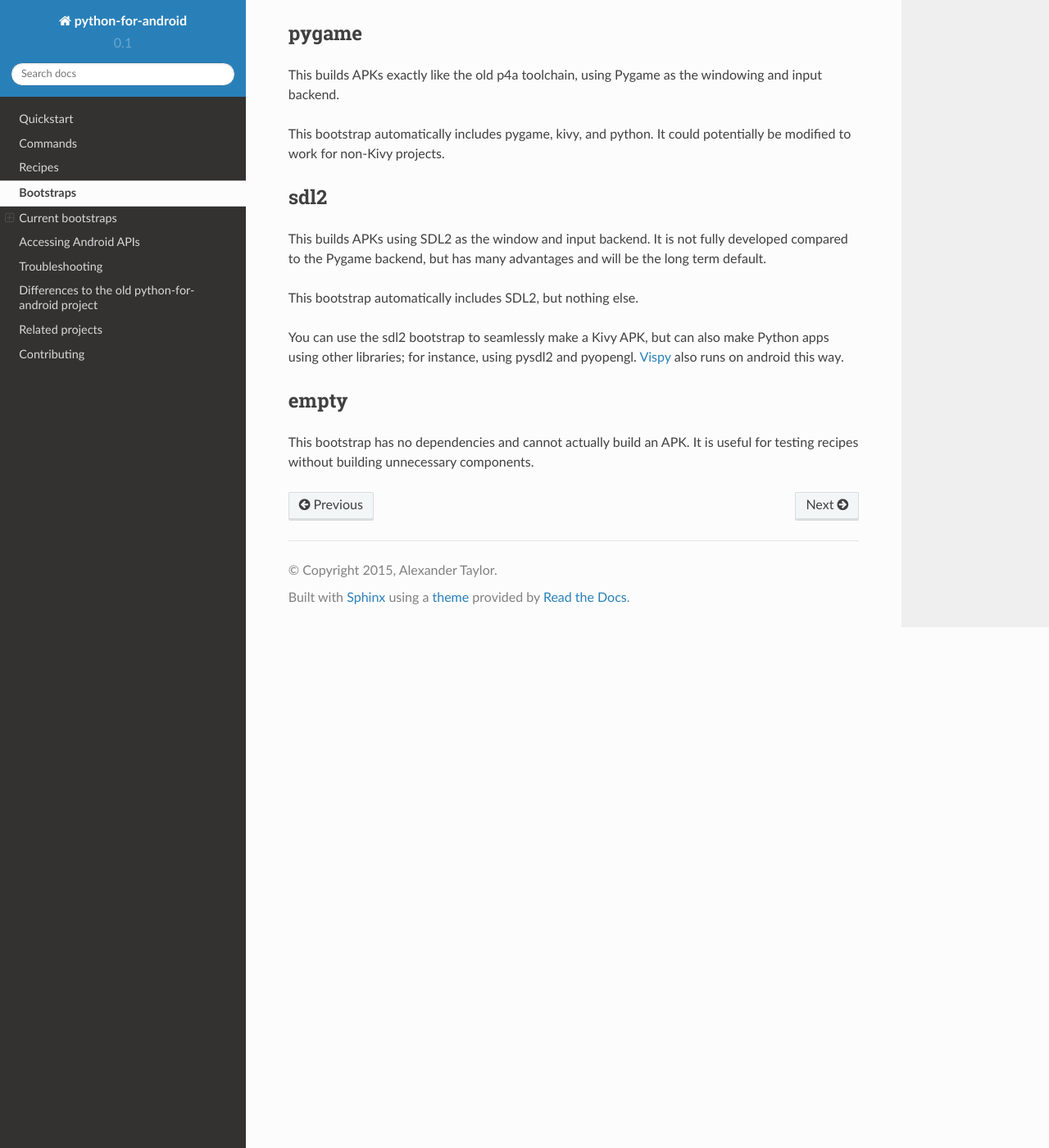
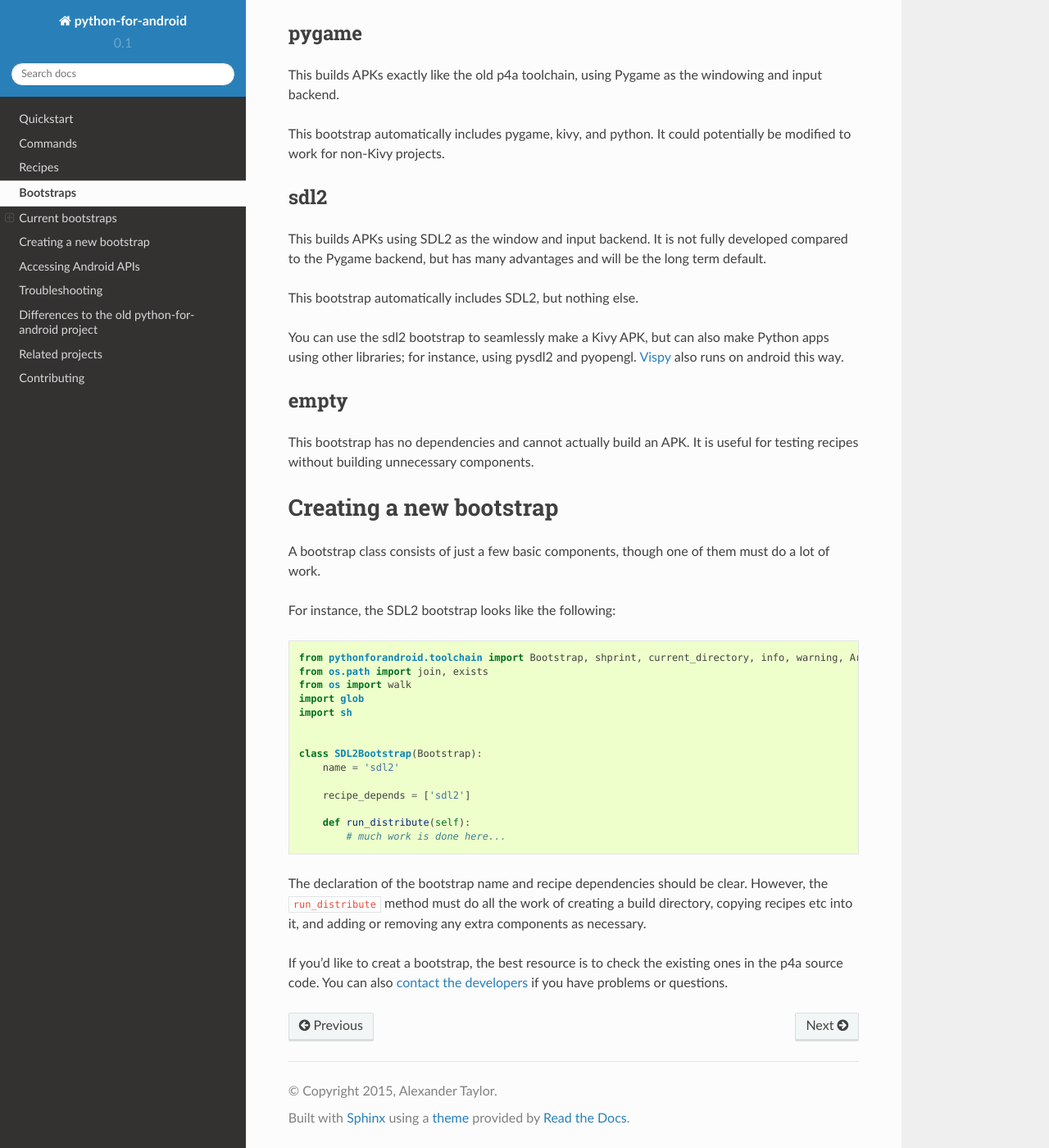
Before and after one commit to kivy/python-for-android, a Sphinx documentation site: the page built from doc/source/bootstraps.rst, in a window 1280 px wide and 1400 px high, scrolled down 677 px. Shown: the whole window at 82% size. Built offline with Sphinx 7.4.7 and the Read the Docs theme 2.0.0, drawn with Linux system fonts in a browser that asks for light colours; pages that are not in the unit, such as notebooks, are missing from menus.

Commit message:
Added bootstrap doc

```diff
--- a/doc/source/bootstraps.rst
+++ b/doc/source/bootstraps.rst
@@ -61,3 +61,36 @@ empty
 This bootstrap has no dependencies and cannot actually build an
 APK. It is useful for testing recipes without building unnecessary
 components.
+
+
+Creating a new bootstrap
+========================
+
+A bootstrap class consists of just a few basic components, though one of them must do a lot of work.
+
+For instance, the SDL2 bootstrap looks like the following::
+
+    from pythonforandroid.toolchain import Bootstrap, shprint, current_directory, info, warning, ArchAndroid, logger, info_main, which
+    from os.path import join, exists
+    from os import walk
+    import glob
+    import sh
+
+
+    class SDL2Bootstrap(Bootstrap):
+        name = 'sdl2'
+
+        recipe_depends = ['sdl2']
+
+        def run_distribute(self):
+            # much work is done here...
+
+
+The declaration of the bootstrap name and recipe dependencies should
+be clear. However, the :code:`run_distribute` method must do all the
+work of creating a build directory, copying recipes etc into it, and
+adding or removing any extra components as necessary.
+
+If you'd like to creat a bootstrap, the best resource is to check the
+existing ones in the p4a source code. You can also :doc:`contact the
+developers <troubleshooting>` if you have problems or questions.
```
